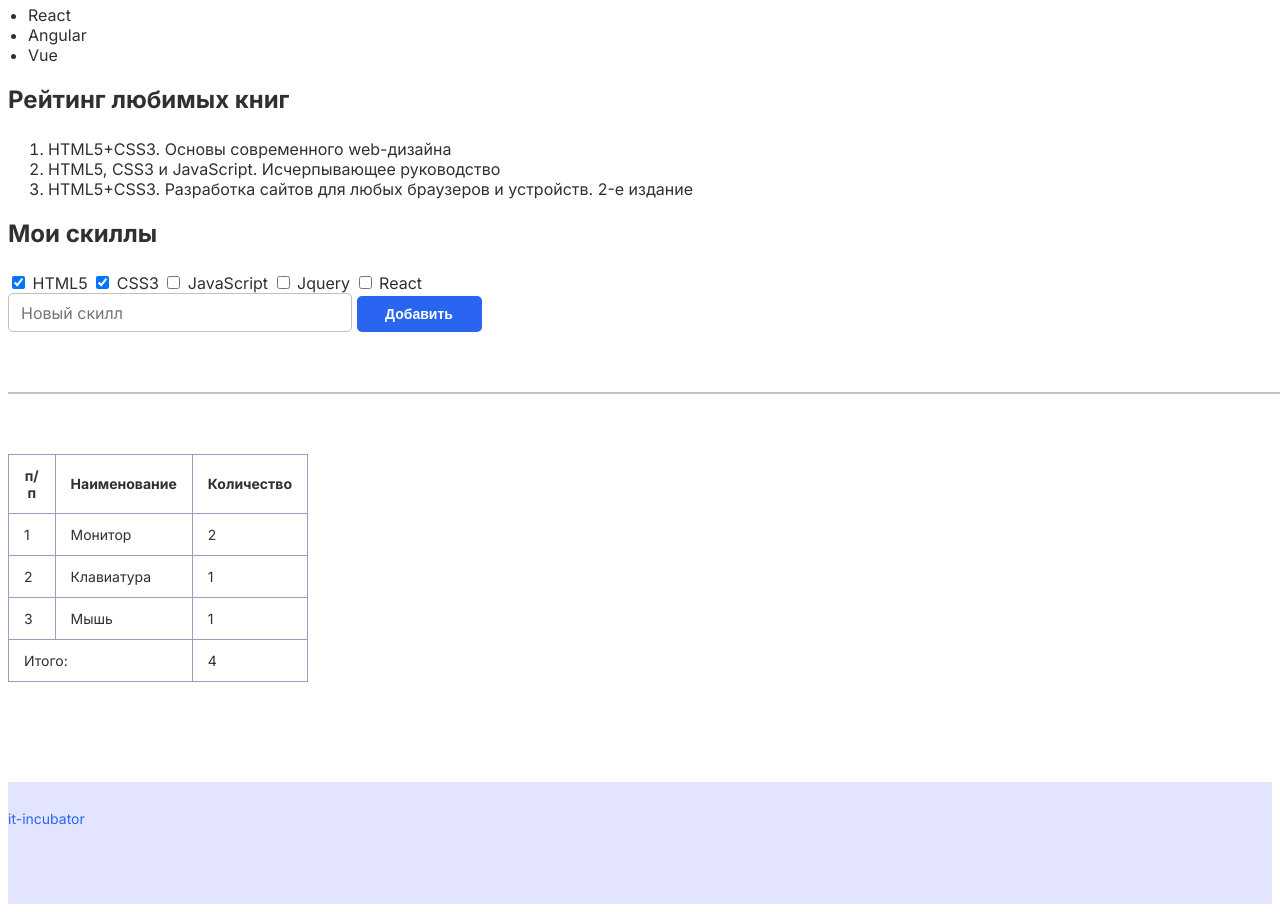
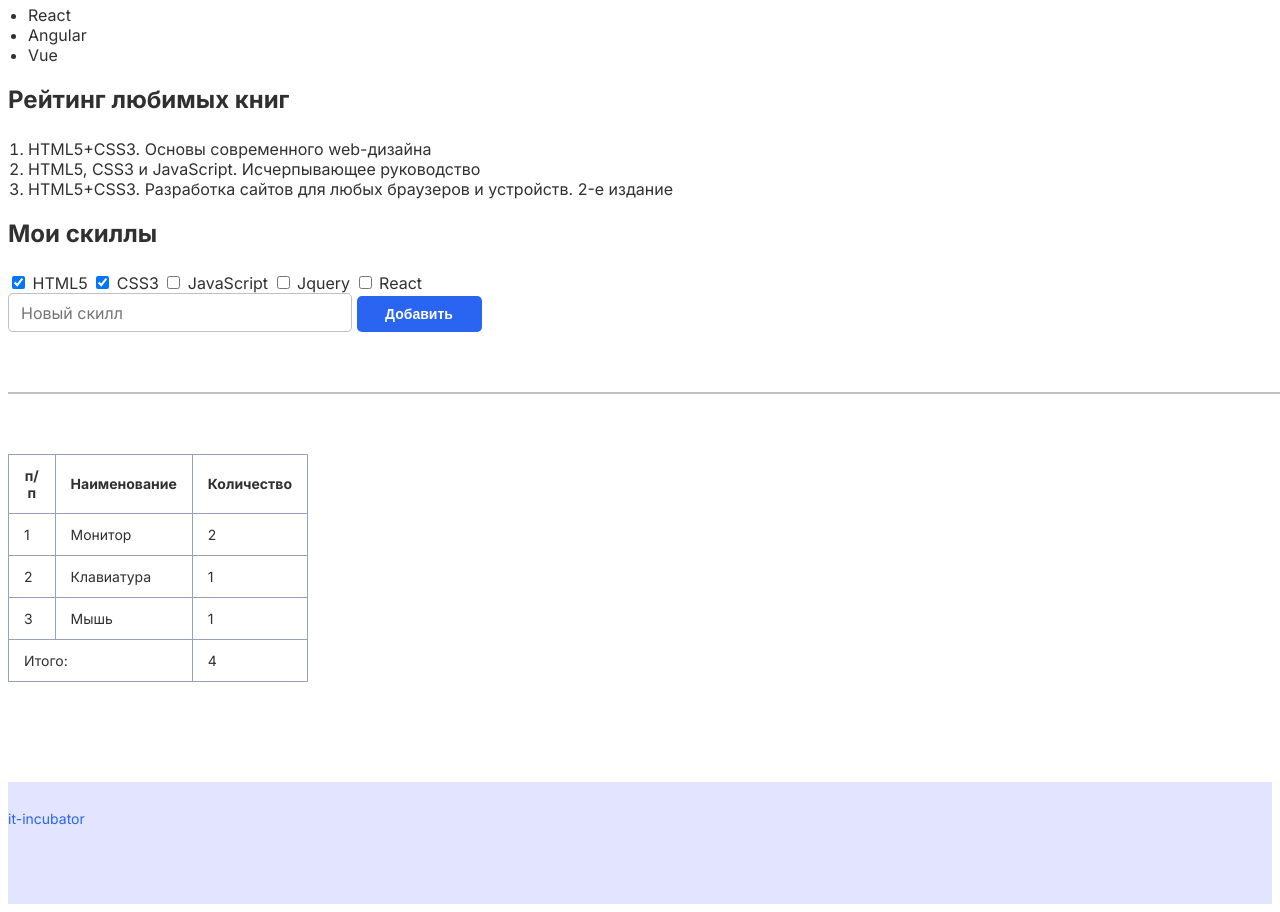
Before and after one commit to Tostiklol/homework2, a plain HTML site: page index.html in a window 1280 px wide. Shown: the part 920-1832 px from the top of the page. Drawn offline with Linux system fonts and the light colour scheme.

Commit message:
Add files via upload

```diff
--- a/style.css
+++ b/style.css
@@ -70,7 +70,7 @@ select {
 }
 
 .books-list {
-    padding-left: 0px 20px;
+    padding: 0px 20px;
     font-weight: 400;
     font-size: 16px;
 }
```
